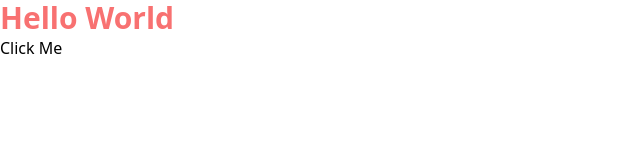
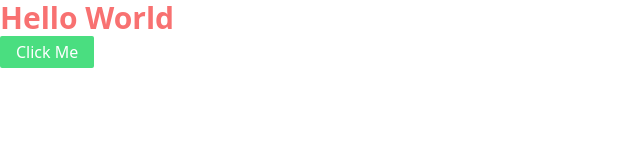
Before and after one commit to munir-hossin/Basic_Variables_and_Data_Types, a plain HTML site: page index.html in a window 1280 px wide. Shown: the whole page, without its empty margins (0-640 px from the left). Drawn offline with nearby package versions, Linux system fonts and the light colour scheme.

Commit message:
first agin

```diff
--- a/assets/js/custom.js
+++ b/assets/js/custom.js
@@ -56,6 +56,7 @@ document.getElementById('changeText').addEventListener('click', function() {
   document.querySelector('#container h1').textContent = "You clicked the button!";
 });
 
+
 // **************8.String Manipulation
 
 let text = "hello world";
--- a/index.html
+++ b/index.html
@@ -12,7 +12,7 @@
 
     <div id="container">
         <h1 class="text-red-400 text-3xl font-bold">Hello World</h1>
-        <button id="changeText">Click Me</button>
+        <button class="py-1 rounded-sm text-white text-mi bg-green-400 px-4" id="changeText">Click Me</button>
       </div>
 
 
```
